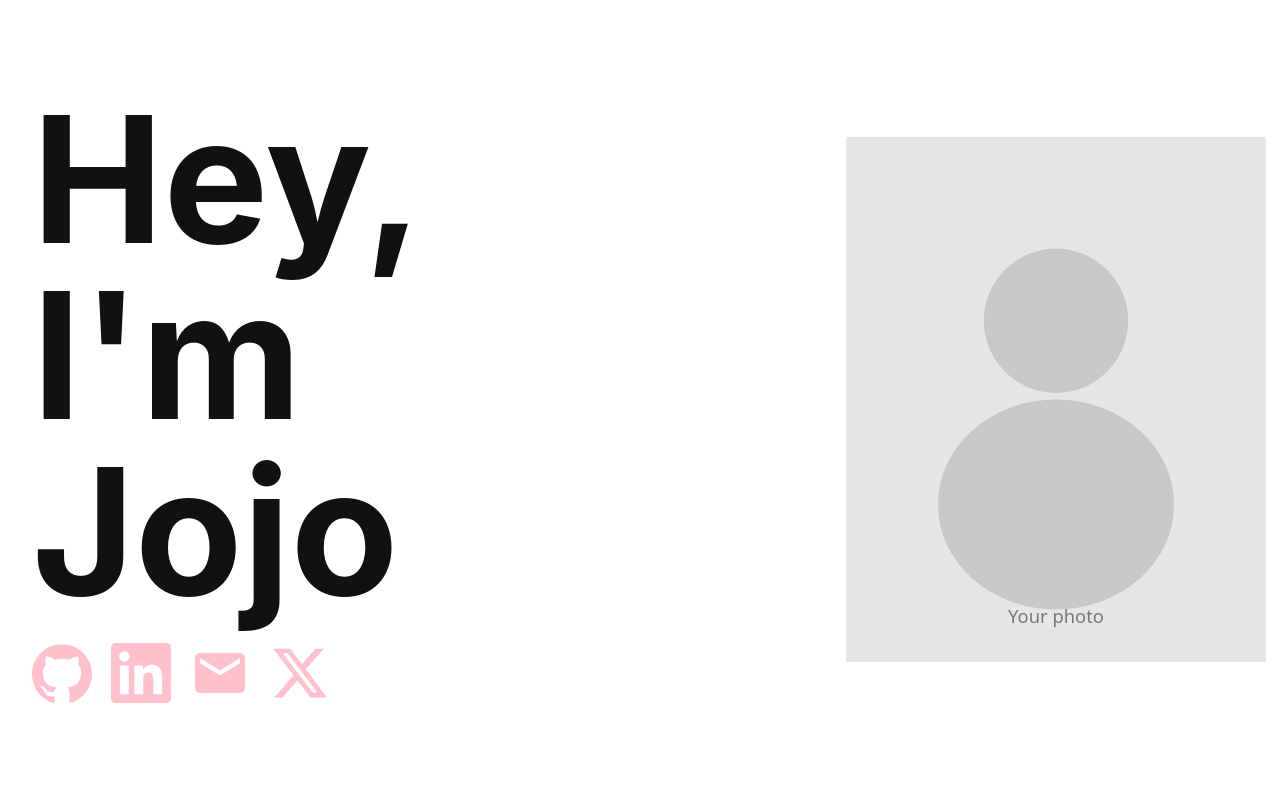
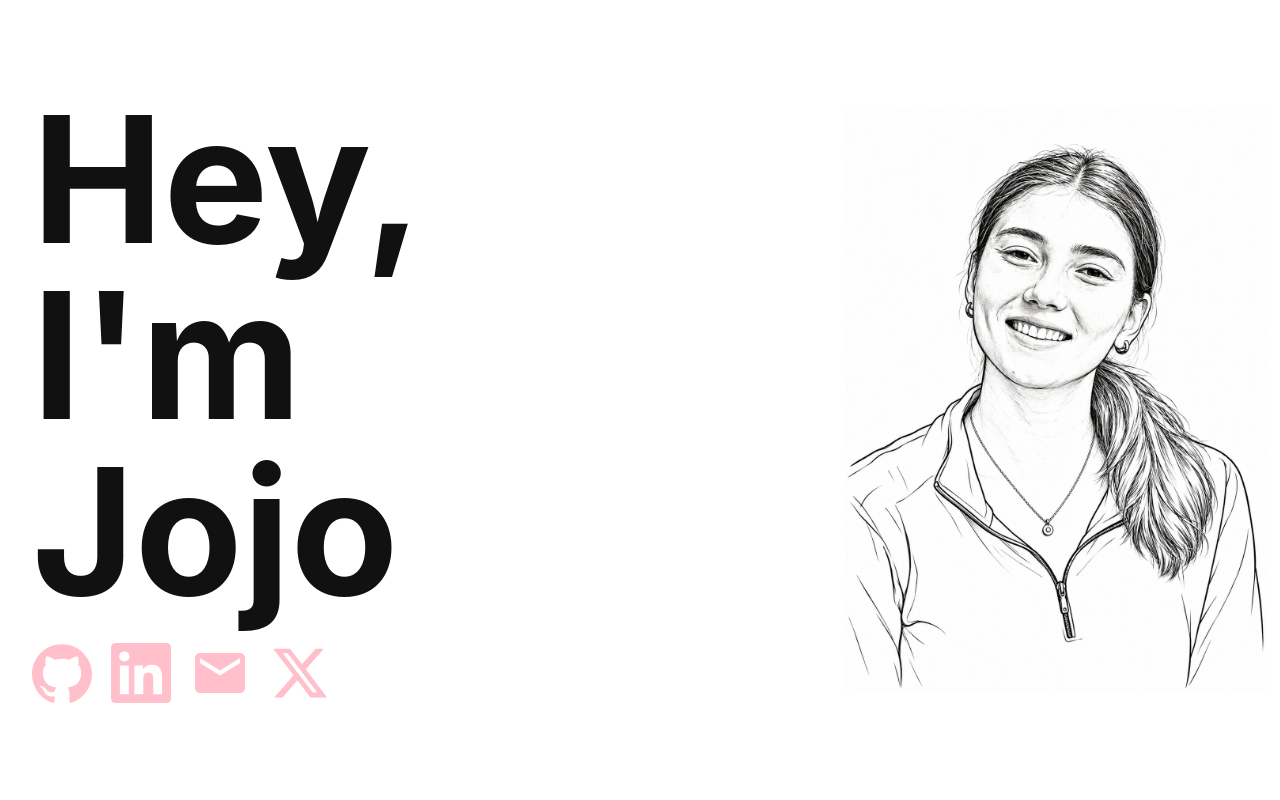
Before and after one commit to sniper7jd/julia-di-costanzo, a Next.js app: page / in a window 1280 px wide. Shown: the top 800 px of the page. Built offline with nearby package versions, Linux system fonts and the light colour scheme.

Commit message:
Use jojo.png as homepage hero portrait
Move the portrait into public/ so Next.js static export can serve it, and point the hero at /jojo.png.

```diff
--- a/src/content/site.ts
+++ b/src/content/site.ts
@@ -15,8 +15,8 @@ export const site = {
   hero: {
     lines: ["Hey,", "I'm", "Jojo"] as const,
     portrait: {
-      src: withBasePath("/portrait.svg"),
-      alt: "[Your portrait photo — replace public/portrait.svg]",
+      src: withBasePath("/jojo.png"),
+      alt: "Jojo",
     },
     socials: [
       {
```
Also changed, not shown: public/jojo.png (added).
